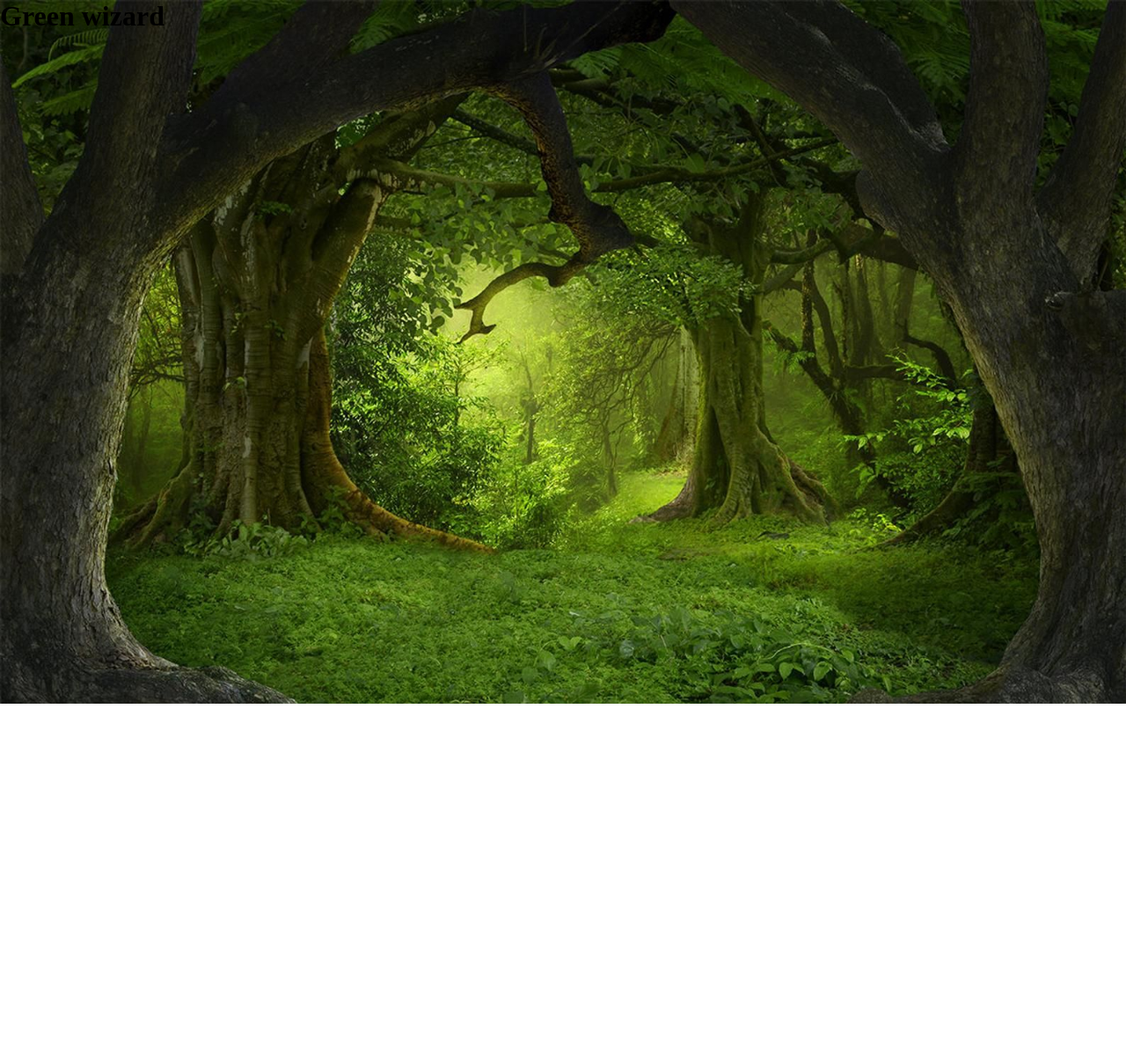
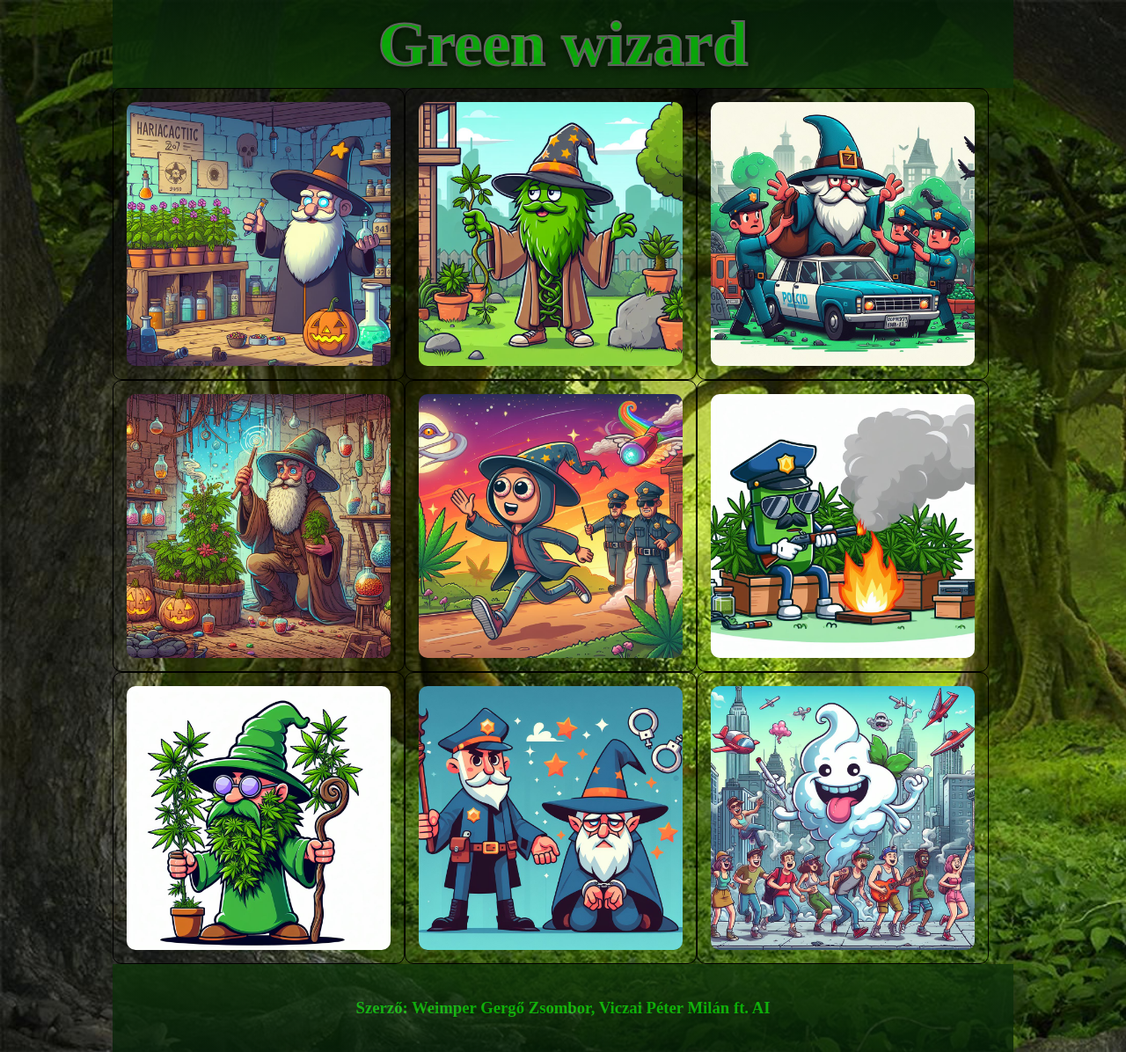
Before and after one commit to WeimperGergo/flexbox_kepregeny, a plain HTML site: page index.html in a window 1280 px wide. Shown: the whole page at 88% size. Before the commit the page ends 800 px from the top, so only its background shows below. Drawn offline with Linux system fonts and the light colour scheme.

Commit message:
képek feltöltve, kisebb designolás

```diff
--- a/index.html
+++ b/index.html
@@ -15,13 +15,54 @@
             <h1>Green wizard</h1>
         </header>
         <article>
-
+            <div>
+                <div>
+                    <img src="Kepek/wizard_grows_goods.jfif" alt="">
+                    <p></p>
+                </div>
+                <div>
+                    <img src="Kepek/wizard_grows_more_plants.jfif" alt="">
+                    <p></p>
+                </div>
+                <div>
+                    <img src="Kepek/wizard_grows_plants.jfif" alt="">
+                    <p></p>
+                </div>
+            </div>
+            <div>
+                <div>
+                    <img src="Kepek/wizard_becomes_plant_based.jfif" alt="">
+                    <p></p>
+                </div>
+                <div>
+                    <img src="Kepek/wizard_running_from_the_police.jfif" alt="">
+                    <p></p>
+                </div>
+                <div>
+                    <img src="Kepek/wizard_arrested.jfif" alt="">
+                    <p></p>
+                </div>
+            </div>
+            <div>
+                <div>
+                    <img src="Kepek/wizard_police_taken_to_car.jfif" alt="">
+                    <p></p>
+                </div>
+                <div>
+                    <img src="Kepek/police_burns_plants.jfif" alt="">
+                    <p></p>
+                </div>
+                <div>
+                    <img src="Kepek/everyone_is_happy.jfif" alt="">
+                    <p></p>
+                </div>
+            </div>
         </article>
         <aside>
 
         </aside>
         <footer>
-
+            <h3>Szerző: Weimper Gergő Zsombor, Viczai Péter Milán ft. AI</h3>
         </footer>
     </main>
   </body>
--- a/stilus.css
+++ b/stilus.css
@@ -8,4 +8,69 @@ body{
     background-image: url('Kepek/hatter.jpg');
     background-repeat: no-repeat;
     background-size: cover;
+    font-family: 'Times New Roman', Times, serif;
 }
+
+header{
+    background-image: linear-gradient(rgb(5, 32, 7), rgb(15, 53, 10));
+    opacity: 80%;
+    height: 100px;
+    position: relative;
+}
+
+header h1{
+    margin: 0;
+    position: absolute;
+    top: 50%;
+    left: 50%;
+    -ms-transform: translate(-50%, -50%);
+    transform: translate(-50%, -50%);
+    font-size: 72px;
+    color: rgb(9, 201, 9);
+    -webkit-text-stroke-color: rgb(118, 118, 118);
+    -webkit-text-stroke-width: 2px;
+    text-shadow: 1px 1px 10px black;
+}
+
+main{
+    width: 80%;
+    margin: auto;
+}
+
+article{
+    display: flex;
+    flex-direction: row;
+}
+
+article div{
+    display: flex;
+    flex-direction: column;
+}
+
+article div div{
+    padding: 15px;
+    border: 1px solid black;
+    border-radius: 10px;
+}
+
+article div div img{
+    width: 300px;
+    border-radius: 10px;
+}
+
+footer{
+    background-image: linear-gradient(rgb(15, 53, 10), rgb(5, 32, 7));
+    opacity: 80%;
+    height: 100px;
+    position: relative;
+}
+
+footer h3{
+    margin: 0;
+    position: absolute;
+    top: 50%;
+    left: 50%;
+    -ms-transform: translate(-50%, -50%);
+    transform: translate(-50%, -50%);
+    color: rgb(9, 201, 9);
+}
```
